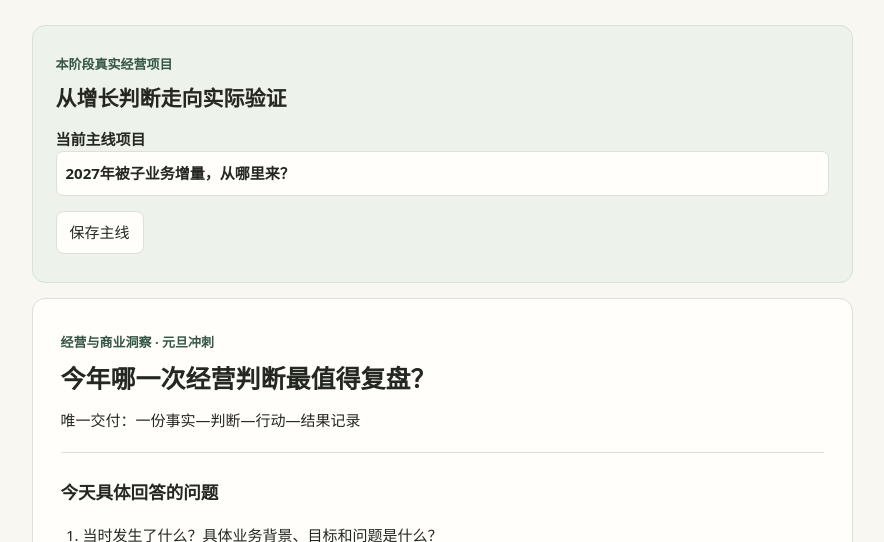
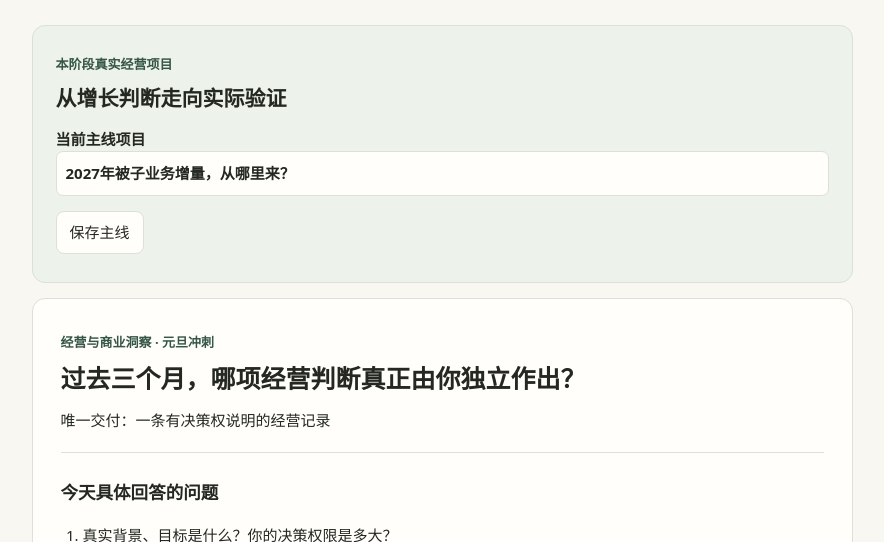
Before and after one commit to lip1914415903-web/lee-knowledge-base, a plain HTML site: page training.html in a window 1280 px wide. Shown: the part 258-800 px from the top of the page, without its empty margins (198-1082 px from the left). Drawn offline with Linux system fonts and the light colour scheme.

Commit message:
Replace scattered daily topics with staged business project curriculum

```diff
--- a/training.html
+++ b/training.html
@@ -16,23 +16,76 @@ const KEY='lee-escape-plan-v3',START='2026-11-22',END='2026-12-31';
 const $=id=>document.getElementById(id), iso=d=>d.toISOString().slice(0,10), utc=s=>new Date(s+'T00:00:00Z'), gap=(a,b)=>Math.round((utc(a)-utc(b))/86400000);
 const today=new Intl.DateTimeFormat('sv-SE',{timeZone:'Asia/Shanghai',year:'numeric',month:'2-digit',day:'2-digit'}).format(new Date());
 const abilities=[['writing','美文表达','从一个真实场景写80字，再用自己的话说一遍。'],['english','英语口语','用英语在60秒内说清本周工作、原因和下一步。'],['business','经营与商业洞察','从一个经营异常出发，列出证据、取舍和验证动作。'],['ai','AI能力','拆解一个重复任务，明确哪一步交给AI、怎么验收。'],['aesthetic','审美能力','选一张卧室图，说明第一眼看哪里以及为什么。'],['photo','摄影能力','同一件物品拍两种光线，比较质感。'],['editing','剪辑能力','把60秒口播剪到30秒，写下删减依据。'],['expression','表达能力','用90秒向团队讲清结论、依据和下一步。'],['speech','演讲能力','以用户的夜间困境开场，做一段3分钟产品演讲；用故事讲清变化，留一句能复述的话。']];
-const base=['business','90秒经营汇报：要不要给冬被视频追加预算？','一段90秒录音链接或逐字稿','讲清建议、已知与未知、优先验证的假设，以及什么结果会让你改主意。','经营案例'];
-const sets=[[base,['business','成交没跟上：你现在知道什么？','一页事实、假设与未知','用真实证据区分「看到了什么」和「推测了什么」。','经营案例'],['business','只能先验证一个假设，你选哪个？','一条可验证的经营判断','说明验证动作、指标及会推翻判断的结果。','经营案例']],[['business','明天只动一件事，你选什么？','一份小规模验证记录','写清取舍、验证周期、数据指标和止损条件。','经营案例'],['business','什么结果才值得追加预算？','一份加码与止损说明','用实际反馈修正判断，注明还不能确定的事情。','经营案例']],[['business','交出一项真正能交给团队的任务','一份授权复盘','写清结果、标准、权限和节点，记录实际介入次数。','授权复盘'],['speech','三分钟产品演讲：怎样讲清暖而不闷？','一段录音或逐字稿','从用户困境讲起，留下一个可复述的记忆点；拿到反馈后重讲。','演讲']],[base,['speech','让听众复述你的产品记忆点','一份演讲前后对照','先讲、收反馈、重讲，写出具体改动。','演讲'],['business','整理一个可带走的经营案例','一页脱敏经营案例','交代决定、取舍、证据、结果和下一步。','经营案例']]];
-const phaseDates=[START,'2026-12-08','2026-12-22'];
-const sprintTasks=[
-['business','今年哪一次经营判断最值得复盘？','一份事实—判断—行动—结果记录','区分事实与推测，写出关键证据、反证和下次改法。','经营案例'],
-['business','如果重新分配下一笔预算，你会如何取舍？','一份资源配置决策卡','说明备选方案、机会成本、验证指标和止损线。','经营案例'],
-['expression','一次跨部门沟通，如何争取真正的支持？','一份沟通方案或实际沟通记录','明确对方目标、你的诉求、共同利益与下一步承诺。','协作记录'],
-['business','团队有一项工作反复依赖你，怎么授权？','一份授权协议与复盘','明确目标、权限、验收标准、检查节点和实际结果。','授权复盘'],
-['speech','五分钟讲清今年最重要的经营判断','一份5分钟逐字稿或录音链接','讲清问题、证据、决策、结果和2027年改进方向。','年度答辩']];
-function taskFor(date){if(date<START)return base;if(date<=END){const n=gap(date,START),i=n<16?0:n<30?1:2;const choices=i===0?[0,1,2]:i===1?[1,2,3]:[0,3,4];return sprintTasks[choices[n%choices.length]];}const month=Number(date.slice(5,7)),q=Math.ceil(month/3);const qTasks=[['business','面对一家陌生企业，你如何判断它的商业模式？','一页跨行业商业分析','说明用户、收入来源、成本结构、竞争优势和未知。','商业分析'],['business','有限预算应该投向哪项业务？','一份决策与验证卡','写出收益、风险、机会成本、监控指标。','经营案例'],['expression','没有直接管理权，怎样推动跨部门协作？','一份沟通与推动记录','明确利益、分歧、共识、负责人和验收节点。','协作记录'],['business','如果独立经营一家公司，你如何配置资源？','一页企业经营方案','包含用户价值、盈利模式、现金流、组织和战略取舍。','经营方案']];return qTasks[q-1];}
+const base=['business','过去三个月，哪项经营判断真正由你独立作出？','一条有决策权说明的经营记录','区分事实、猜测、备选方案、自己实际决定的部分，以及结果。','经营案例'];
+const PHASES=[
+ {end:'2026-11-30',name:'阶段1 · 真实决策基线',goal:'复盘过去三个月的3个重要判断。重点辨别自己是决策人、共同决策者、建议者还是执行者。'},
+ {end:'2026-12-07',name:'阶段2 · 选择增长机会',goal:'比较现有效率、用户需求创新、渠道拓展等至少3个方向，明确放弃什么、先验证什么。'},
+ {end:'2026-12-21',name:'阶段3 · 资源协调与验证',goal:'围绕一个增长决策，真正获得协作方支持，推动一次小测试或一次授权，记录真实进展。'},
+ {end:'2026-12-31',name:'阶段4 · 年度复盘与答辩',goal:'对照事前判断与实际结果，解释偏差，完成5分钟经营答辩。未获得最终结果的项目继续追踪。'}
+];
+const DAILY=[
+ [
+ base,
+ ['business','回看一个经营异常：事实、推测和未知是什么？','一份事实与假设记录','写清证据来源、未知变量和可能误判之处。','经营案例'],
+ ['business','当时你放弃了哪两种替代方案？','一次有机会成本的取舍','明确备选方案，以及选择本方案的代价。','经营案例'],
+ ['business','最可能推翻当初判断的是什么？','一条反证和验证方案','设定可观察的反证，而不是事后解释。','经营案例'],
+ ['expression','90秒向不懂抖音的人解释你的判断','90秒录音或逐字稿','问题、证据、决定、结果四部分讲清楚。','表达'],
+ ['business','今年哪次业务判断发生偏差？','一次预测与实际对照','区分自己可控的因素和外部变化。','经营案例'],
+ ['business','从本周复盘中选出一条需要追踪的真实决策','一条事前或事后决策记录','写清真实权限、证据与下一次验证日期。','经营案例']
+ ],
+ [
+ ['business','2027年被子业务有哪些不同的增长来源？','至少3个可比较的增长假设','区分新用户、场景、转化、客单价与渠道。','经营案例'],
+ ['business','三条增长路径各依赖什么前提？','一份关键假设与证据表','每条路径列出必须成立的条件和未知。','经营案例'],
+ ['business','资源只够试一个方向，你会选择哪个？','一次明确的资源取舍','说明替代方案、机会成本和判断依据。','经营案例'],
+ ['business','什么结果会让你停止这项增长试验？','一张验证与止损卡','设定观察期、指标、停止条件。','经营案例'],
+ ['expression','怎样向管理层争取一次小规模资源验证？','90秒资源争取稿','讲清目标、成本上限、证据、风险与责任人。','表达'],
+ ['business','把增长方案缩小为最低成本的测试','一份最小可行验证方案','避免一开始就要求大投入，列出判断标准。','经营案例'],
+ ['business','总结本周你愿意承担的一个真实决定','一条可执行承诺','明确谁做什么、什么时候复核。','经营案例']
+ ],
+ [
+ ['business','本周最值得推进的验证动作是什么？','一项有负责人和日期的行动','说明目的、验证指标、资源边界。','经营案例'],
+ ['expression','协作方为什么会支持或者拒绝你？','一份利益与阻力地图','说明对方目标、顾虑、共识与交换条件。','协作记录'],
+ ['business','怎么在预算有限时完成一次小范围验证？','最小成本实验方案','明确样本、周期、指标和止损条件。','经营案例'],
+ ['business','哪项工作可以真正授权给团队？','一份授权约定','说明结果、权限、复核节点，不能只派任务。','授权复盘'],
+ ['expression','遇到跨部门分歧如何推进？','一段沟通记录或草稿','确认真实分歧、共同目标和下一步承诺。','协作记录'],
+ ['business','对照事前预测，实际发生了什么？','一次阶段验证记录','标记事实、外部因素和仍未验证的部分。','经营案例'],
+ ['business','本周有哪些真实的组织推进？','一次行动与结果复盘','把沟通成功和结果实现区分开。','经营案例']
+ ],
+ [
+ ['business','年初最确定的判断，现在还成立吗？','一次事实与判断对照','不事后重写当初的预测。','经营案例'],
+ ['business','今年最重要的一次判断失误是什么？','一份归因复盘','区分策略、执行和环境影响。','经营案例'],
+ ['business','明年你应该停止投入什么？','一份停止清单','说明释放的资源和机会成本。','经营案例'],
+ ['expression','向非业务同事说明2027年的增长选择','一段90秒陈述','说明选择什么、不选什么和原因。','表达'],
+ ['business','今年哪次跨部门协作产生了真实结果？','一份协作结果记录','说明对方反馈、实际行动和证据。','协作记录'],
+ ['speech','完成5分钟年度经营答辩','录音链接或逐字稿','讲清判断、证据、取舍、行动、结果、偏差与改进。','年度答辩'],
+ ['business','年底还有什么判断必须标注待验证？','一份待验证清单','注明复核日期，不把未完成说成成功。','经营案例']
+ ]
+];
+function phaseFor(date){
+ if(date<'2027-01-01')return PHASES.find(x=>date<=x.end)||PHASES[3];
+ const q=Math.min(4,Math.ceil(Number(date.slice(5,7))/3));
+ const titles=['独立判断与商业财务','决策与资源配置','跨部门影响与组织领导','完整经营与战略'];
+ const goals=['3份跨行业商业分析并建立财务理解','2次有事前预测和事后验证的真实决策','3个跨部门协作或带人案例，包含真实反馈','一份兼顾增长、利润、现金流、组织与战略的完整经营方案'];
+ return {name:'2027 Q'+q+' · '+titles[q-1],goal:goals[q-1]+'。每周围绕同一真实案例推进。'};
+}
+function taskFor(date){
+ if(date<START)return base;
+ const i=PHASES.findIndex(x=>date<=x.end);
+ if(i>=0){const anchor=i===0?START:PHASES[i-1].end;const n=i===0?gap(date,START):gap(date,anchor)-1;return DAILY[i][n%7];}
+ const q=Math.min(4,Math.ceil(Number(date.slice(5,7))/3));
+ const topics=[['用户需求','商业模式','利润与现金流','竞争优势'],['资源配置','概率风险','效率与边际收益','机会成本'],['跨部门协作','团队授权','招聘与培养','组织机制'],['业务组合','长期战略','资本配置','组织设计']];
+ const n=gap(date,date.slice(0,7)+'-01');
+ const topic=topics[q-1][Math.floor(n/7)%4];
+ const work=['识别一个真实问题','找出三条证据与未知','寻找反证和备选方案','做出取舍','设计行动与验证指标','核对结果和外部反馈','总结本周形成的原则'][n%7];
+ return [q===3?'expression':'business',topic+'：'+work,'一份可复核的判断或行动记录','明确结论、证据、取舍与下一步；涉及真实业务时事前预测、事后验证。','经营案例'];
+}
 const questionBank={
 '今年哪一次经营判断最值得复盘？':['当时发生了什么？具体业务背景、目标和问题是什么？','你当时作出了什么判断或决定？为什么没有选择其他方案？','你掌握了哪些事实和数据？哪些只是自己的推测？','你采取了什么行动？最终结果如何？与预期有何差异？','如果重新来一次，你会怎么判断或决策？为什么？'],
 '如果重新分配下一笔预算，你会如何取舍？':['你现在面对什么业务目标和预算约束？','你会把预算优先投向哪里？为什么？','你放弃或减少了哪些投入？机会成本是什么？','你最需要核实的三个数据是什么？','达到什么指标继续投，出现什么信号就停止？'],
 '一次跨部门沟通，如何争取真正的支持？':['你希望哪个部门支持你完成什么事情？','对方最关心的目标、困难或顾虑是什么？','你准备提出什么具体方案，双方各自得到什么？','如果对方拒绝，你会怎样沟通和调整？','如何确认责任人、时间节点和最终结果？'],
 '团队有一项工作反复依赖你，怎么授权？':['哪项工作反复需要你亲自介入？','你希望团队成员独立交付什么结果？','你准备给予哪些权限、资源和判断标准？','哪些节点需要检查，什么情况下必须升级给你？','如何判断授权成功，而不只是把任务交出去？'],
 '五分钟讲清今年最重要的经营判断':['今年最重要的经营问题是什么？','你为什么作出这个判断，有哪些关键证据？','你考虑过哪些替代方案，为什么最终这样选择？','执行结果如何，与你的预期有什么差异？','明年你会坚持什么、改变什么？']};
-function questionsFor(t){return questionBank[t[1]]||['这个问题的背景与目标是什么？','你的明确结论或优先选择是什么？','支持判断的事实和数据是什么？哪些还只是猜测？','有哪些替代方案、风险或反证？','下一步如何行动、验证并判断成败？']}
+function questionsFor(t){return questionBank[t[1]]||['真实背景、目标是什么？你的决策权限是多大？','你的判断是什么？有哪些事实支持，哪些只是推测？','有其他方案或反证吗？你放弃了什么？','下一步谁做什么，何时复核，如何判断成败？']}
 const task=taskFor(today);
 let state={checkins:{},reviews:{},assets:[]}, storageProblem=false;
 try{const raw=localStorage.getItem(KEY);if(raw){const old=JSON.parse(raw);if(!old||!Array.isArray(old.assets)||!old.checkins||!old.reviews)throw Error();state=old}}catch{storageProblem=true}
```
